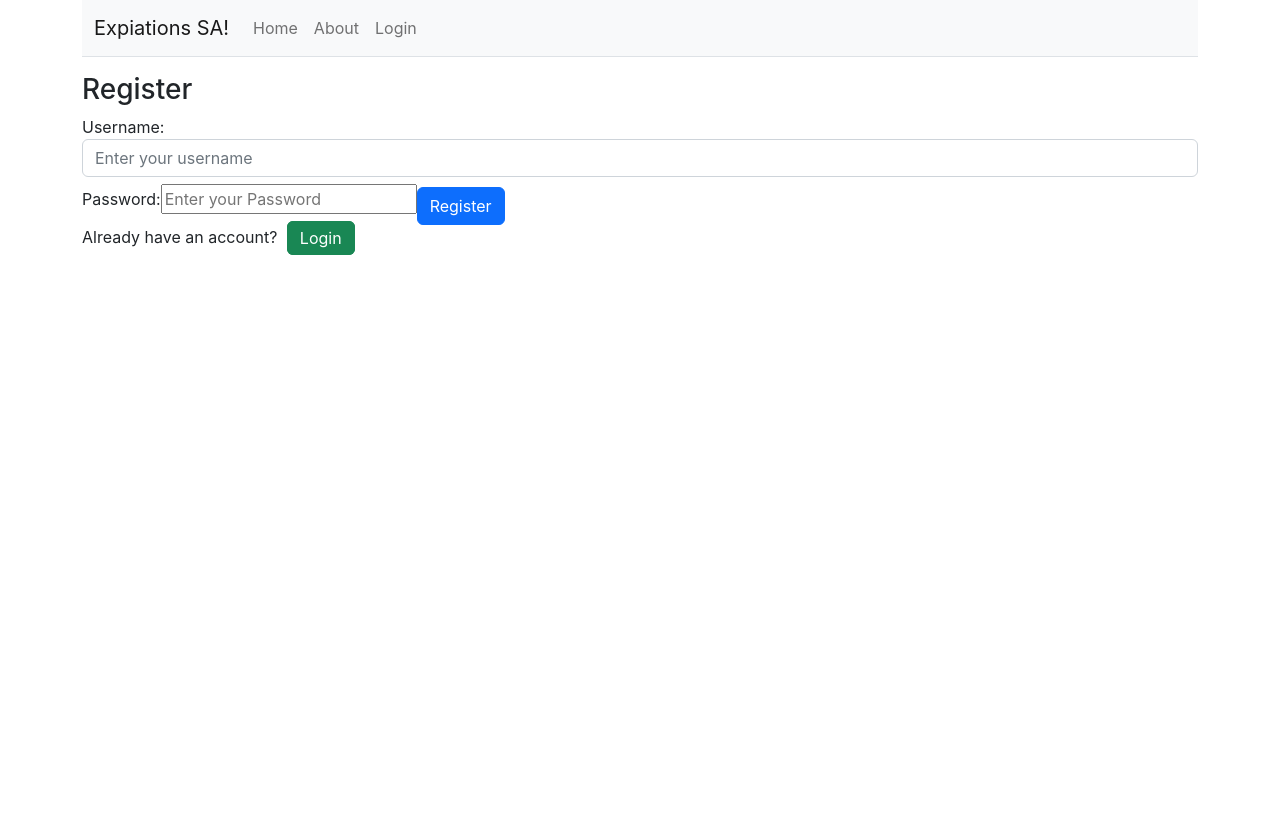
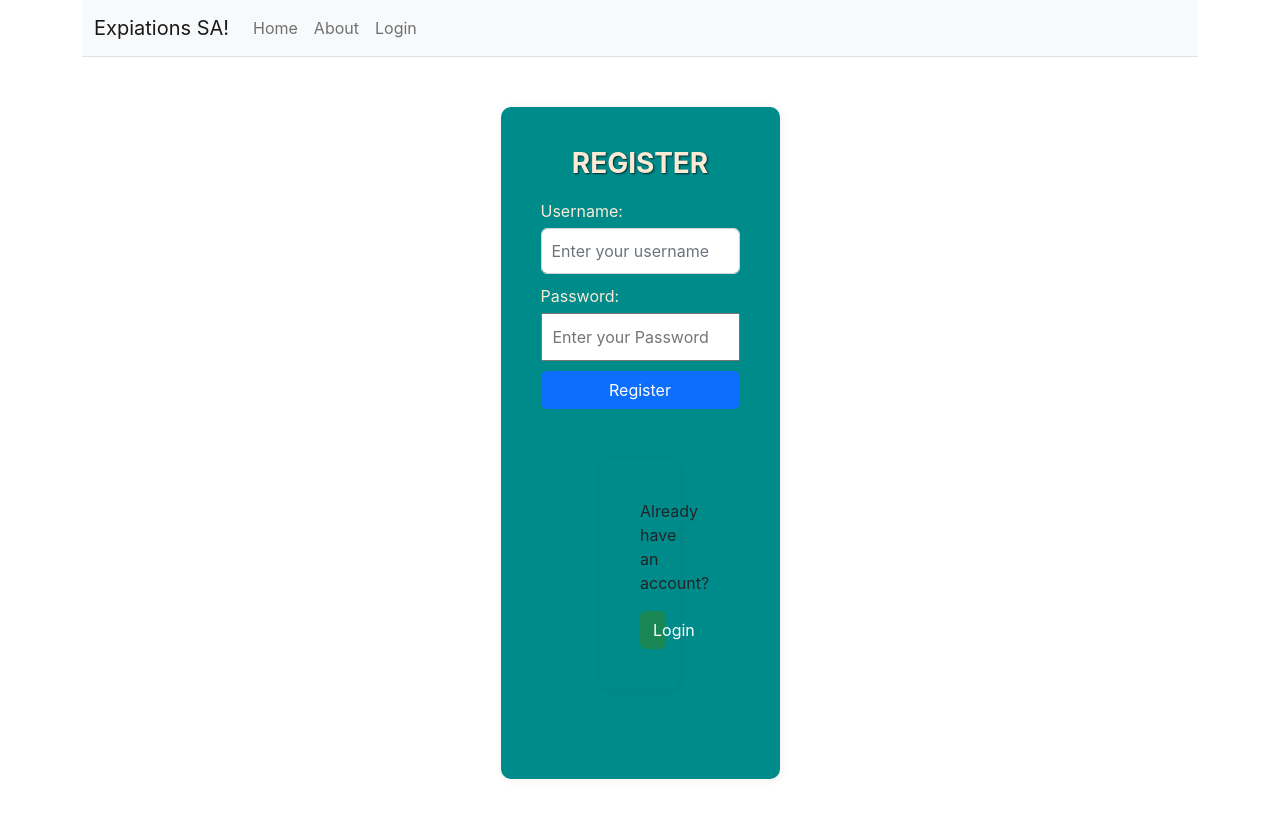
Before and after one commit to vknhu/WebTech-Assig2, a React (Create React App) app in the folder Assig2/a2reactapp/: page /Register in a window 1280 px wide. Shown: the top 818 px of the page. Built offline with nearby package versions, Linux system fonts and the light colour scheme.

Commit message:
Copied and pasted the new template from Login.css to apply to the Register.css

```diff
--- a/Assig2/a2reactapp/src/components/Register.css
+++ b/Assig2/a2reactapp/src/components/Register.css
@@ -1,5 +1,5 @@
-.login {
-    background-color: white;
+.register {
+    background-color: darkcyan !important; /* Adding !important to ensure the background color applies */
     width: 25%;
     margin: 50px auto;
     padding: 40px;
@@ -7,17 +7,19 @@
     box-shadow: 1px 1px 8px rgba(0, 0, 0, 0.065);
 }
 
-.loginForm .inputGroup {
+.registerForm .inputGroup {
     width: 100%;
     display: flex;
     flex-direction: column;
 }
 
-.loginForm .inputGroup label {
+    .registerForm .inputGroup label {
         margin-top: 10px;
+        text-align: left;
+        color: antiquewhite;
     }
 
-.loginForm .inputGroup input {
+    .registerForm .inputGroup input {
         margin-top: 5px;
         padding: 10px;
     }
@@ -26,28 +28,14 @@
     margin-top: 10px;
 }
 
-.login {
-    margin-top: 30px;
-    text-align: center;
-}
-
-.login .btn.btn-success {
+.register .btn.btn-success {
     width: 50%;
 }
 
-.login h3 {
+.register h3 {
     text-align: center;
     font-weight: bold;
-    color: darkcyan;
+    color: antiquewhite !important;
     text-transform: uppercase;
     text-shadow: 1px 1px 2px rgba(0, 0, 0, 0.7);
 }
-
-.login-link {
-    display: inline;
-    margin-left: 5px;
-}
-
-.inline-text {
-    display: inline;
-}
```
Lines whose indentation alone changed are shown as unchanged.
